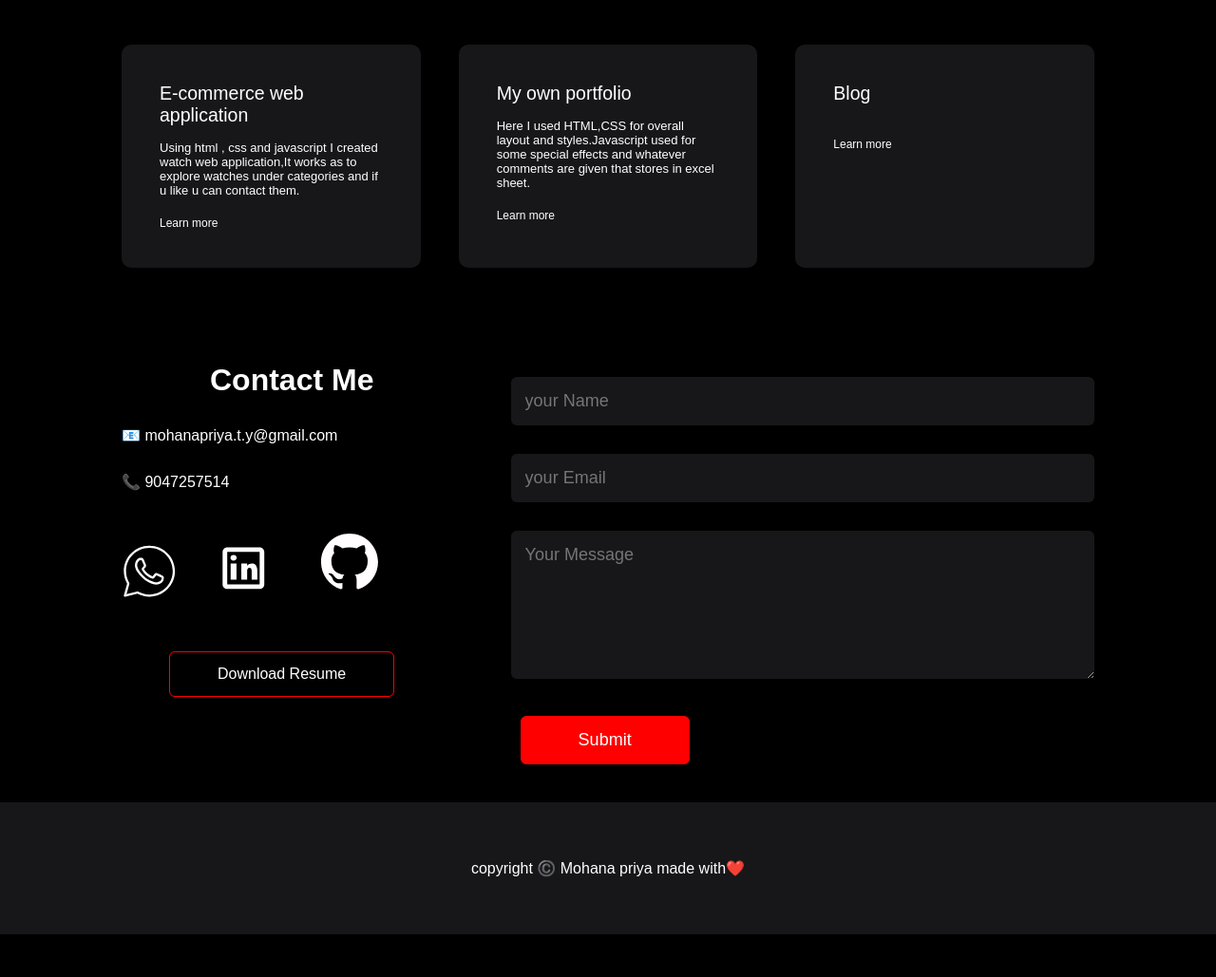
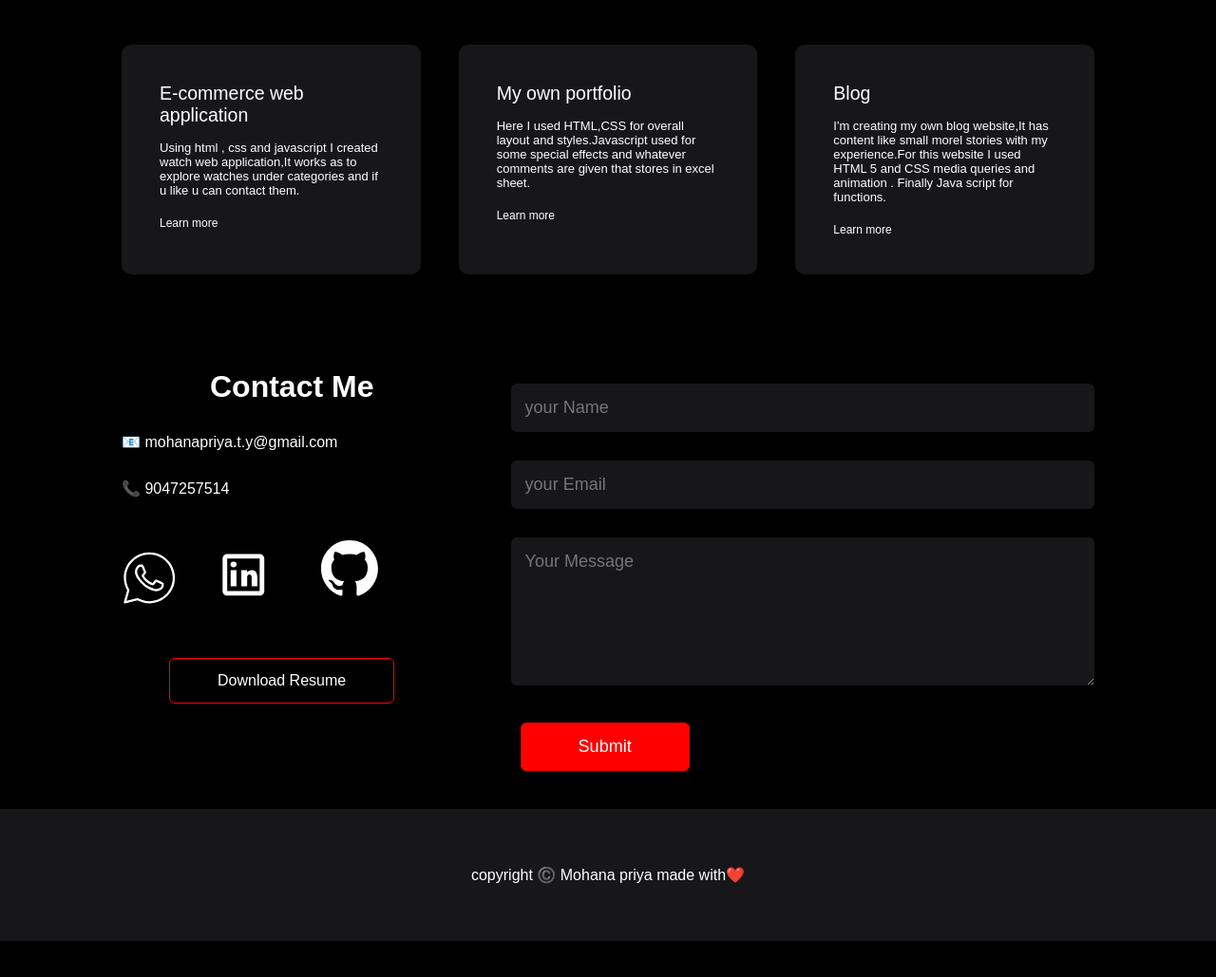
Before and after one commit to Mohanapriyasanjaykannaa/portfolio, a plain HTML site: page index.html in a window 1280 px wide. Shown: the part 2791-3820 px from the top of the page at 95% size. Drawn offline with nearby package versions, Linux system fonts and the light colour scheme; files whose address does not match are found by name.

Commit message:
Update index.html
Update the blog section content and change last div tag to footer

```diff
--- a/index.html
+++ b/index.html
@@ -123,7 +123,9 @@ Visual studio code<br></li>
         </div>
         <div>
           <h2>Blog</h2>
-          <p>  </p>
+          <p> I'm creating my own blog website,It has content like small morel stories
+          with my experience.For this website I used HTML 5 and CSS media queries and animation
+          . Finally Java script for functions.</p>
           <a href="#">Learn more </a>
         </div>
       </div>
@@ -162,10 +164,10 @@ Visual studio code<br></li>
       </div>
     </div>
   </div>
-  <div class="copyright">
+  <footer class="copyright">
     <p>copyright ©️ Mohana priya made with❤️</p>
   </div>
-</div>
+</footer>
 <script src="script.js">script.js</script>
 <script>
   const scriptURL = 'https://script.google.com/macros/s/AKfycbyqyT5G_x_Z0dZpdG3T-Yn8lqhoX8VF2fTiXUWFEth67JquURfczzvBvcqIy-1A41Kn/exec'
```
